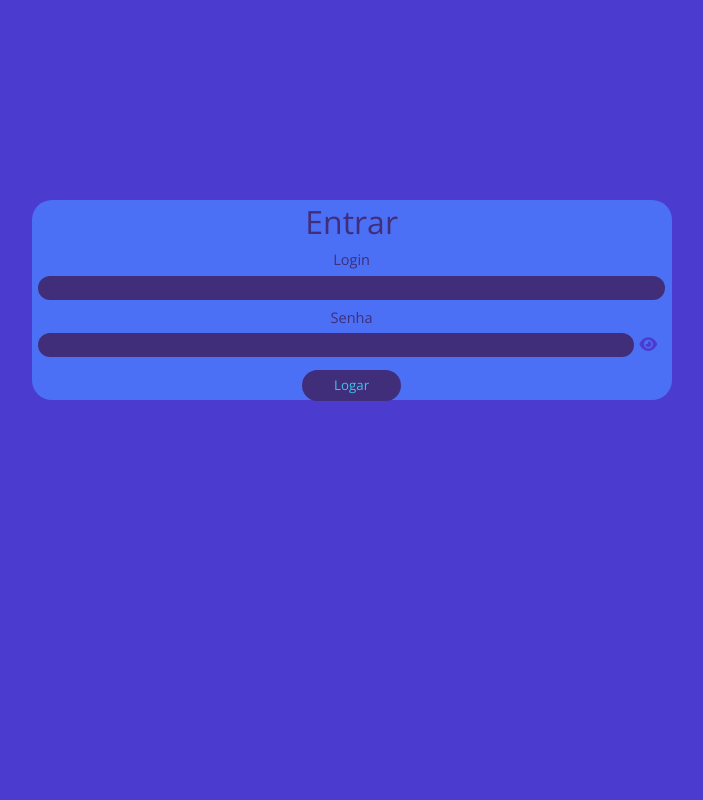
After one commit to GusthavoSoares/registro_atendimento, a PHP site: page /login.php in a window 1280 px wide. The commit adds this page. Shown: the whole page, without its empty margins (314-1017 px from the left). Run offline with PHP 8.4, Linux system fonts and the light colour scheme; some libraries are stand-ins or nearby versions.

Commit message:
Página de login

```diff
--- a/view/estilos/geral.css
+++ b/view/estilos/geral.css
@@ -30,9 +30,63 @@ body {
     position: relative;
 }
 
+.w100 {
+    width: 100%;
+}
+
+.w50 {
+    width: 50%;
+}
+
+.w33 {
+    width: 33.33%;
+}
+
+.w25 {
+    width: 25%;
+}
+
+.h100 {
+    height: 100%;
+}
+
+.h50 {
+    height: 50%;
+}
+
+.h33 {
+    height: 33.33%;
+}
+
+.h25 {
+    height: 25%;
+}
+
 .centralizado {
     text-align: center;
 }
+
+.mb2 {
+    margin-bottom: 2%;
+}
+
+.mb1 {
+    margin-bottom: 1%;
+}
+
+.mt1 {
+    margin-top: 14%;
+}
+
+.mlr1 {
+    margin: 0 1%;
+}
+
+.mbt1 {
+    margin: 1% 0;
+}
+
+
 
 .formulario__legenda {
     color: var(--cor_destaque);
@@ -96,6 +150,34 @@ body {
     border-radius: 20px;
 }
 
+.icone {
+    color: var(--cor_principal);
+    font-size: calc(var(--tamanho_fonte_texto) * 0.7);
+    cursor: pointer;
+
+}
+
+
+.icone:hover {
+    transition: 1s;
+    color: var(--cor_tercearia);
+}
+
+.relativo {
+    position: relative;
+}
+
+.absoluto {
+    position: absolute;
+}
+
+.grid90_10 {
+    display: grid;
+    grid-template-columns: 95% 5%;
+    justify-content: center;
+}
+
+
 @media screen and (max-width:980px) {
     .formulario__entrada {
         padding: 0.5%;
--- /dev/null
+++ b/view/estilos/login.css
@@ -0,0 +1,15 @@
+.formulario__login {
+    display: grid;
+    grid-template-columns: 1fr;
+}
+
+form.formulario {
+    left: 27%;
+}
+
+
+
+input[type=email].formulario__entrada,
+input[type=password].formulario__entrada {
+    padding: 0.5%;
+}
--- a/view/index.php
+++ b/view/index.php
@@ -4,8 +4,8 @@
     <meta charset="UTF-8">
     <meta name="viewport" content="width=device-width, initial-scale=1.0">
     <link rel="stylesheet" href="./estilos/geral.css">
-    <link rel="stylesheet" href="./estilos/paginaPrincipal.css">
-    <title>Cadastro de clientes</title>
+    <link rel="stylesheet" href="./estilos/principal.css">
+    <title>Cadastro de Atendimentos</title>
 </head>
 <body>
     <form class="formulario" method="post">
@@ -62,6 +62,7 @@
         </fieldset>
 
     </form>
+
     <script src="https://kit.fontawesome.com/df85906e6a.js" crossorigin="anonymous"></script>
 </body>
 </html>
--- /dev/null
+++ b/view/js/olho.js
@@ -0,0 +1,15 @@
+function pegaElemento(elemento) {
+    return document.getElementById(`${elemento}`)
+}
+
+function mostraSenha(inputSenha) {
+    return inputSenha.type === "password" ? inputSenha.type = "text" : inputSenha.type = "password"
+}
+
+const olho = pegaElemento("olho")
+const senha = pegaElemento("senha")
+
+
+olho.addEventListener("click", () => {
+    mostraSenha(senha);
+})
--- /dev/null
+++ b/view/login.php
@@ -0,0 +1,34 @@
+<!DOCTYPE html>
+<html lang="pt-br">
+<head>
+    <meta charset="UTF-8">
+    <meta name="viewport" content="width=device-width, initial-scale=1.0">
+    <link rel="stylesheet" href="./estilos/geral.css">
+    <link rel="stylesheet" href="./estilos/principal.css">
+    <link rel="stylesheet" href="./estilos/login.css">
+    <title>Login</title>
+</head>
+<body>
+    <form class="formulario w50 h25" method="post">
+        <h1>Entrar</h1>
+
+            <div class="formulario__login">
+                <label class="formulario__legenda centralizado mbt1" for="login">Login</label>
+                <input type="email" id="login" name="login" class="formulario__entrada mlr1" required minlength="5" maxlength="100">
+            </div>
+            <div class="formulario__login">
+                <label class="formulario__legenda centralizado  mbt1"  for="senha">Senha</label>
+                <div class="grid90_10">
+                    <input type="password" id="senha" name="senha" class="formulario__entrada mlr1 relativo" required minlength="5" maxlength="20">
+                    <i class="fa-solid fa-eye icone mt1" id="olho"></i>
+                </div>
+            </div>
+            <div class="centralizado">
+                <input type="submit" value="Logar" class="formulario__botao">
+            </div>
+
+    </form>
+    <script src="https://kit.fontawesome.com/df85906e6a.js" crossorigin="anonymous"></script>
+    <script src="./js/olho.js"></script>
+</body>
+</html>
```
Also changed, not shown: src/banco.sql (+34 -31 lines), view/estilos/principal.css (renamed from view/estilos/paginaPrincipal.css).
